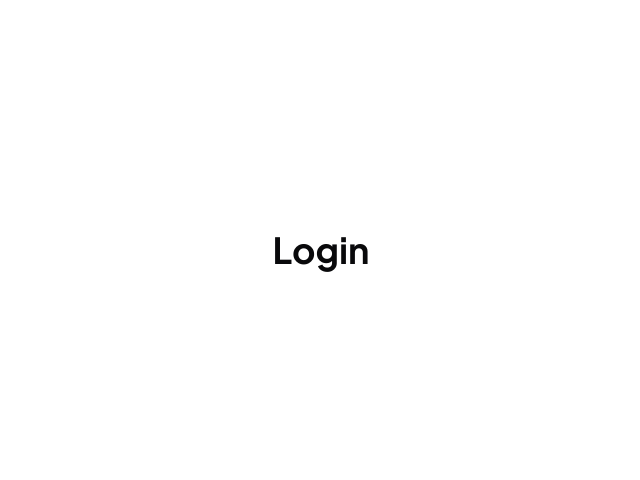
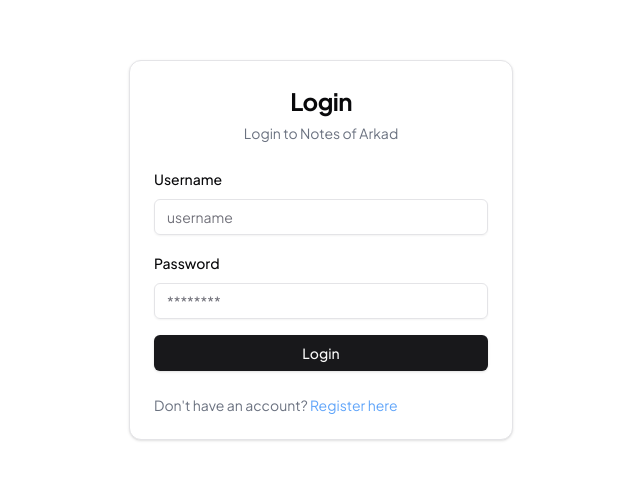
Before and after one commit to marginalfriend/notes-of-arkad-web, a Next.js app: page /auth/login in a window 1280 px wide. Shown: the part 150-630 px from the top of the page, without its empty margins (319-959 px from the left). Built offline with nearby package versions, Linux system fonts and the light colour scheme.

Commit message:
[NEW] auth

```diff
--- /dev/null
+++ b/app/api/auth/login/route.ts
@@ -0,0 +1,15 @@
+import { NextResponse } from "next/server";
+import { authenticateUser, generateToken } from "@/lib/auth";
+
+export async function POST(request: Request) {
+  const { username, password } = await request.json();
+
+  const user = await authenticateUser(username, password);
+
+  if (user) {
+    const token = generateToken(user);
+    return NextResponse.json({ token });
+  } else {
+    return NextResponse.json({ error: "Invalid credentials" }, { status: 401 });
+  }
+}
--- a/app/auth/login/page.tsx
+++ b/app/auth/login/page.tsx
@@ -1,11 +1,153 @@
-import React from "react";
+"use client";
+
+import React, { useState } from "react";
+import { useForm, FormProvider } from "react-hook-form";
+import { zodResolver } from "@hookform/resolvers/zod";
+import { z } from "zod";
+import { useAuth } from "@/hooks/use-auth";
+import { useRouter } from "next/navigation";
+import { useToast } from "@/hooks/use-toast";
+import { Button } from "@/components/ui/button";
+import { Input } from "@/components/ui/input";
+import {
+  Form,
+  FormField,
+  FormItem,
+  FormLabel,
+  FormControl,
+  FormMessage,
+} from "@/components/ui/form";
+import {
+  Card,
+  CardHeader,
+  CardTitle,
+  CardDescription,
+  CardContent,
+  CardFooter,
+} from "@/components/ui/card";
+import Link from "next/link";
+
+const loginSchema = z.object({
+  username: z.string().min(1, "Username is required"),
+  password: z.string().min(1, "Password is required"),
+});
+
+type LoginFormValues = z.infer<typeof loginSchema>;
 
 const Login = () => {
+  const { login } = useAuth();
+  const router = useRouter();
+  const { toast } = useToast();
+  const [isLoading, setIsLoading] = useState(false);
+
+  const form = useForm<LoginFormValues>({
+    resolver: zodResolver(loginSchema),
+    defaultValues: {
+      username: "",
+      password: "",
+    },
+  });
+
+  const onSubmit = async (values: LoginFormValues) => {
+    setIsLoading(true);
+    try {
+      const response = await fetch("/api/auth/login", {
+        method: "POST",
+        headers: { "Content-Type": "application/json" },
+        body: JSON.stringify(values),
+      });
+
+      if (response.ok) {
+        const { token } = await response.json();
+        login(token);
+        router.push("/dashboard");
+        toast({
+          title: "Login successful",
+          description: "You have been logged in successfully.",
+        });
+      } else {
+        toast({
+          title: "Login failed",
+          description: "Invalid username or password.",
+          variant: "destructive",
+        });
+      }
+    } catch (error) {
+      console.error("Login error:", error);
+      toast({
+        title: "Login error",
+        description: "An error occurred during login. Please try again.",
+        variant: "destructive",
+      });
+    }
+    setIsLoading(false);
+  };
+
   return (
     <main className="flex flex-col items-center justify-center h-screen">
-      <div className="flex flex-col items-center justify-center">
-        <h1 className="text-4xl font-bold">Login</h1>
-      </div>
+      <Card className="w-96">
+        <CardHeader>
+          <CardTitle className="text-2xl font-bold text-center">
+            Login
+          </CardTitle>
+          <CardDescription className="text-sm text-gray-500 text-center">
+            Login to Notes of Arkad
+          </CardDescription>
+        </CardHeader>
+        <CardContent>
+          <FormProvider {...form}>
+            <form onSubmit={form.handleSubmit(onSubmit)} className="space-y-4">
+              <FormField
+                control={form.control}
+                name="username"
+                render={({ field, fieldState }) => (
+                  <FormItem>
+                    <FormLabel>Username</FormLabel>
+                    <FormControl>
+                      <Input {...field} placeholder="username" />
+                    </FormControl>
+                    {fieldState.error && (
+                      <p className="text-red-500">{fieldState.error.message}</p>
+                    )}
+                  </FormItem>
+                )}
+              />
+              <FormField
+                control={form.control}
+                name="password"
+                render={({ field, fieldState }) => (
+                  <FormItem>
+                    <FormLabel>Password</FormLabel>
+                    <FormControl>
+                      <Input
+                        type="password"
+                        {...field}
+                        placeholder="********"
+                      />
+                    </FormControl>
+                    {fieldState.error && (
+                      <p className="text-red-500">{fieldState.error.message}</p>
+                    )}
+                  </FormItem>
+                )}
+              />
+              <Button type="submit" className="w-full" disabled={isLoading}>
+                {isLoading ? "Loading..." : "Login"}
+              </Button>
+            </form>
+          </FormProvider>
+        </CardContent>
+        <CardFooter>
+          <p className="text-sm text-gray-500">
+            Don't have an account?{" "}
+            <Link href="/auth/register">
+              <span className="text-blue-400 hover:underline">
+                Register here
+              </span>
+            </Link>
+          </p>
+        </CardFooter>
+      </Card>
     </main>
   );
 };
--- a/app/auth/register/page.tsx
+++ b/app/auth/register/page.tsx
@@ -7,6 +7,7 @@ import {
   CardTitle,
   CardDescription,
   CardContent,
+  CardFooter,
 } from "@/components/ui/card";
 import {
   FormField,
@@ -21,6 +22,7 @@ import { Button } from "@/components/ui/button";
 import { useToast } from "@/hooks/use-toast";
 import { FormProvider } from "react-hook-form";
 import { useRouter } from "next/navigation";
+import Link from "next/link";
 
 const Register = () => {
   const { toast } = useToast();
@@ -119,12 +121,45 @@ const Register = () => {
                   </FormItem>
                 )}
               />
-              <Button type="submit" disabled={isLoading}>
+              <FormField
+                name="confirmPassword"
+                control={form.control}
+                rules={{
+                  required: "Confirm Password is required",
+                  validate: (value) =>
+                    value === form.getValues("password") ||
+                    "Passwords do not match",
+                }}
+                render={({ field, fieldState }) => (
+                  <FormItem>
+                    <FormLabel>Confirm Password</FormLabel>
+                    <FormControl>
+                      <Input
+                        type="password"
+                        {...field}
+                        placeholder="********"
+                      />
+                    </FormControl>
+                    {fieldState.error && (
+                      <p className="text-red-500">{fieldState.error.message}</p>
+                    )}
+                  </FormItem>
+                )}
+              />
+              <Button type="submit" disabled={isLoading} className="w-full">
                 {isLoading ? "Loading..." : "Register"}
               </Button>
             </form>
           </FormProvider>
         </CardContent>
+        <CardFooter>
+          <p className="text-sm text-gray-500">
+            Already have an account?{" "}
+            <Link href="/auth/login">
+              <span className="text-blue-400 hover:underline">Login here</span>
+            </Link>
+          </p>
+        </CardFooter>
       </Card>
     </main>
   );
--- a/app/layout.tsx
+++ b/app/layout.tsx
@@ -2,6 +2,7 @@ import type { Metadata } from "next";
 import { Plus_Jakarta_Sans } from "next/font/google";
 import "./globals.css";
 import { Toaster } from "@/components/ui/toaster";
+import { AuthProvider } from "@/contexts/auth-context";
 
 const plusJakartaSans = Plus_Jakarta_Sans({ subsets: ["latin"] });
 
@@ -18,8 +19,10 @@ export default function RootLayout({
   return (
     <html lang="en">
       <body className={plusJakartaSans.className}>
-        {children}
-        <Toaster />
+        <AuthProvider>
+          {children}
+          <Toaster />
+        </AuthProvider>
       </body>
     </html>
   );
--- a/contexts/auth-context.tsx
+++ b/contexts/auth-context.tsx
@@ -1,38 +1,64 @@
-import { createContext, useContext, useState, useEffect, ReactNode } from "react";
+"use client";
+
+import {
+  createContext,
+  useContext,
+  useState,
+  useEffect,
+  ReactNode,
+} from "react";
+import { jwtDecode } from "jwt-decode";
 
 export interface AuthContextType {
   isAuthenticated: boolean;
-  setIsAuthenticated: (isAuthenticated: boolean) => void;
+  user: { id: string; username: string } | null;
   login: (token: string) => void;
   logout: () => void;
 }
 
 // Create the AuthContext with default values
-export const AuthContext = createContext<AuthContextType | undefined>(undefined);
+export const AuthContext = createContext<AuthContextType | undefined>(
+  undefined
+);
 
 export const AuthProvider = ({ children }: { children: ReactNode }) => {
   const [isAuthenticated, setIsAuthenticated] = useState(false);
+  const [user, setUser] = useState<{ id: string; username: string } | null>(
+    null
+  );
 
   useEffect(() => {
     const token = localStorage.getItem("token");
     if (token) {
-      // Validate token here (e.g., check expiration)
-      setIsAuthenticated(true);
+      try {
+        const decodedToken = jwtDecode(token) as {
+          id: string;
+          username: string;
+        };
+        setUser(decodedToken);
+        setIsAuthenticated(true);
+      } catch (error) {
+        console.error("Invalid token:", error);
+        logout();
+      }
     }
   }, []);
 
   const login = (token: string) => {
     localStorage.setItem("token", token);
+    const decodedToken = jwtDecode(token) as { id: string; username: string };
+    setUser(decodedToken);
     setIsAuthenticated(true);
   };
 
   const logout = () => {
     localStorage.removeItem("token");
+    setUser(null);
     setIsAuthenticated(false);
   };
 
   return (
-    <AuthContext.Provider value={{ isAuthenticated, setIsAuthenticated, login, logout }}>
+    <AuthContext.Provider value={{ isAuthenticated, user, login, logout }}>
       {children}
     </AuthContext.Provider>
   );
--- /dev/null
+++ b/lib/auth.ts
@@ -0,0 +1,27 @@
+import { sign, verify } from "jsonwebtoken";
+import { compare } from "bcrypt";
+import prisma from "@/prisma";
+
+const JWT_SECRET = process.env.JWT_SECRET as string;
+
+export const generateToken = (user: { id: string; username: string }) => {
+  return sign(user, JWT_SECRET, { expiresIn: "1d" });
+};
+
+export const verifyToken = (token: string) => {
+  try {
+    return verify(token, JWT_SECRET) as { id: string; username: string };
+  } catch (error) {
+    return null;
+  }
+};
+
+export const authenticateUser = async (username: string, password: string) => {
+  const user = await prisma.account.findUnique({ where: { username } });
+  if (!user) return null;
+
+  const isPasswordValid = await compare(password, user.password);
+  if (!isPasswordValid) return null;
+
+  return { id: user.id, username: user.username };
+};
--- a/package.json
+++ b/package.json
@@ -18,6 +18,8 @@
     "bcrypt": "^5.1.1",
     "class-variance-authority": "^0.7.0",
     "clsx": "^2.1.1",
+    "jsonwebtoken": "^9.0.2",
+    "jwt-decode": "^4.0.0",
     "lucide-react": "^0.438.0",
     "next": "14.2.7",
     "react": "^18",
@@ -29,6 +31,7 @@
   },
   "devDependencies": {
     "@types/bcrypt": "^5.0.2",
+    "@types/jsonwebtoken": "^9.0.6",
     "@types/node": "^20",
     "@types/react": "^18",
     "@types/react-dom": "^18",
```
Also changed, not shown: 1 other file (tests, documents, lock files or other folders).
